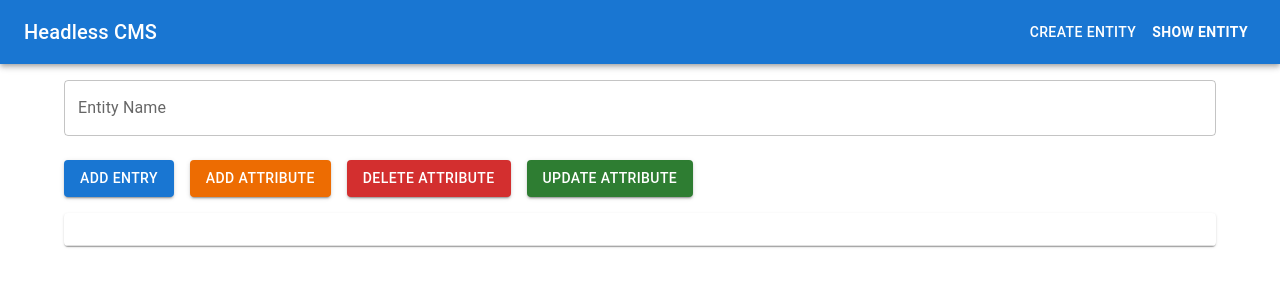
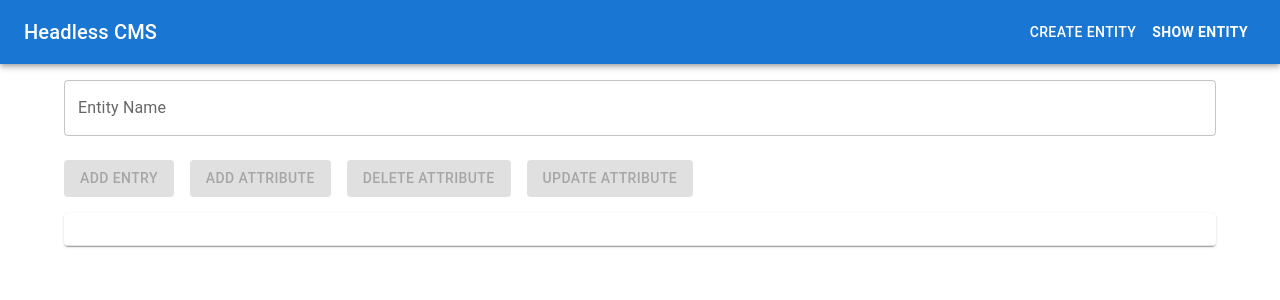
Before and after one commit to hargun0360/Vahan_Client, a React (Create React App) app: page /show-entity in a window 1280 px wide. Shown: the top 300 px of the page. Built offline with nearby package versions, Linux system fonts and the light colour scheme.

Commit message:
UI Fix: Button Disability

```diff
--- a/src/Component/AddAttribute.js
+++ b/src/Component/AddAttribute.js
@@ -41,7 +41,15 @@ const AddAttribute = ({ entityName, onAttributeAdded }) => {
 
   return (
     <>
-      <Button variant="contained" color="warning" onClick={handleOpen}>
+      <Button variant="contained"
+        color="warning"
+        onClick={handleOpen}
+        disabled={!entityName}
+        sx={{
+          backgroundColor: !entityName ? "#ccc" : "#ff9800",
+          color: "#fff",
+          "&:hover": { backgroundColor: !entityName ? "#ccc" : "#fb8c00" },
+        }}>
         Add Attribute
       </Button>
       <Dialog open={open} onClose={handleClose}>
--- a/src/Component/DeleteAttribute.js
+++ b/src/Component/DeleteAttribute.js
@@ -37,7 +37,12 @@ const DeleteAttribute = ({ entityName, onAttributeDeleted }) => {
 
   return (
     <>
-      <Button variant="contained" color="error" onClick={handleOpen}>
+      <Button variant="contained" color="error" onClick={handleOpen} disabled={!entityName}
+        sx={{
+          backgroundColor: !entityName ? "#ccc" : "#f44336",
+          color: "#fff",
+          "&:hover": { backgroundColor: !entityName ? "#ccc" : "#d32f2f" },
+        }}>
         Delete Attribute
       </Button>
       <Dialog open={open} onClose={handleClose}>
--- a/src/Component/EntriesTable.js
+++ b/src/Component/EntriesTable.js
@@ -40,6 +40,8 @@ const ShowEntity = () => {
   const [entryDialogOpen, setEntryDialogOpen] = useState(false);
   const [currentEntry, setCurrentEntry] = useState(null);
   const [abortController, setAbortController] = useState(null);
+
+  const disableButtons = !entityName || attributes.length === 0;
 
   const fetchEntriesAndAttributes = async (name) => {
     if (abortController) {
@@ -135,6 +137,12 @@ const ShowEntity = () => {
           variant="contained"
           color="primary"
           onClick={() => handleEntryDialogOpen()}
+          disabled={disableButtons}
+          sx={{
+            backgroundColor: disableButtons ? "#ccc" : "#3f51b5",
+            color: "#fff",
+            "&:hover": { backgroundColor: disableButtons ? "#ccc" : "#303f9f" },
+          }}
         >
           Add Entry
         </Button>
--- a/src/Component/UpdateAttribute.js
+++ b/src/Component/UpdateAttribute.js
@@ -55,7 +55,12 @@ const UpdateAttribute = ({ entityName, onAttributeUpdated }) => {
 
   return (
     <>
-      <Button variant="contained" color="success" onClick={handleOpen}>
+      <Button variant="contained" color="success" onClick={handleOpen}  disabled={!entityName}
+        sx={{
+          backgroundColor: !entityName ? "#ccc" : "#4caf50",
+          color: "#fff",
+          "&:hover": { backgroundColor: !entityName ? "#ccc" : "#388e3c" },
+        }}>
         Update Attribute
       </Button>
       <Dialog open={open} onClose={handleClose}>
```
